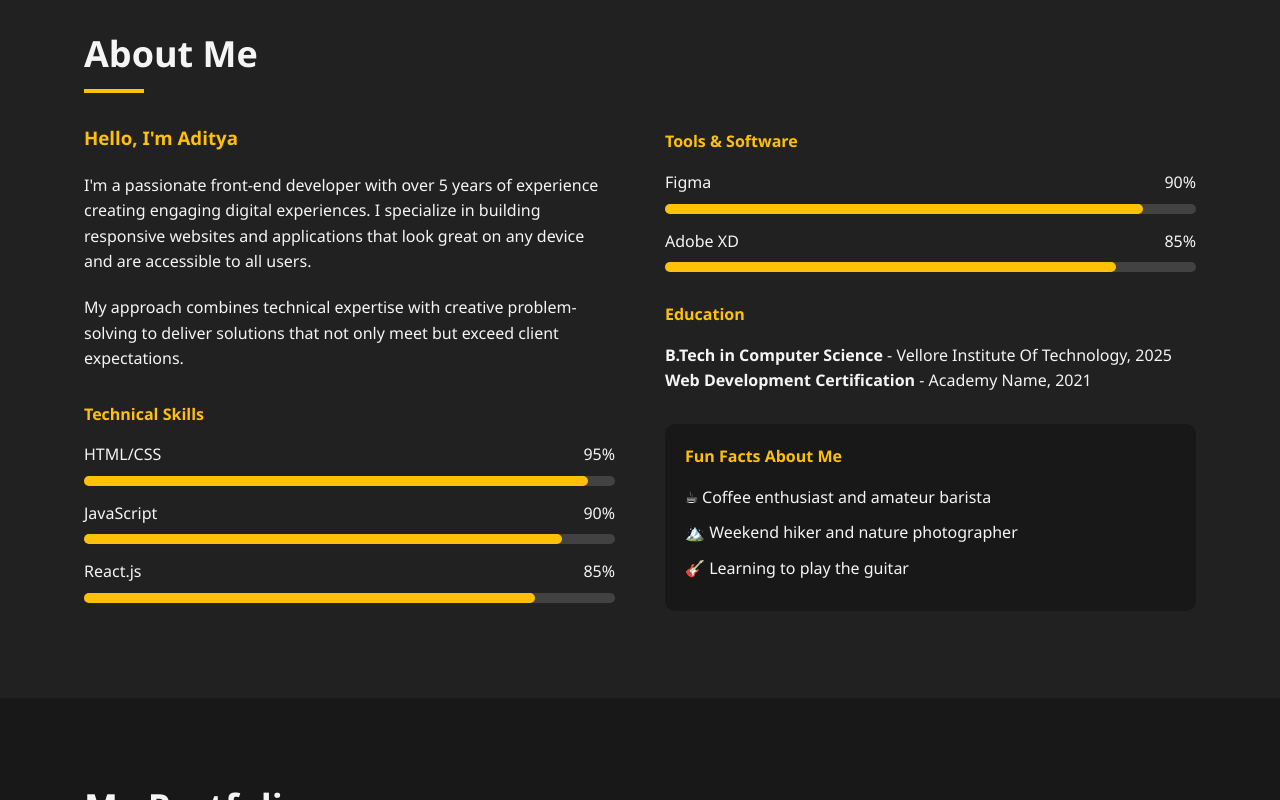
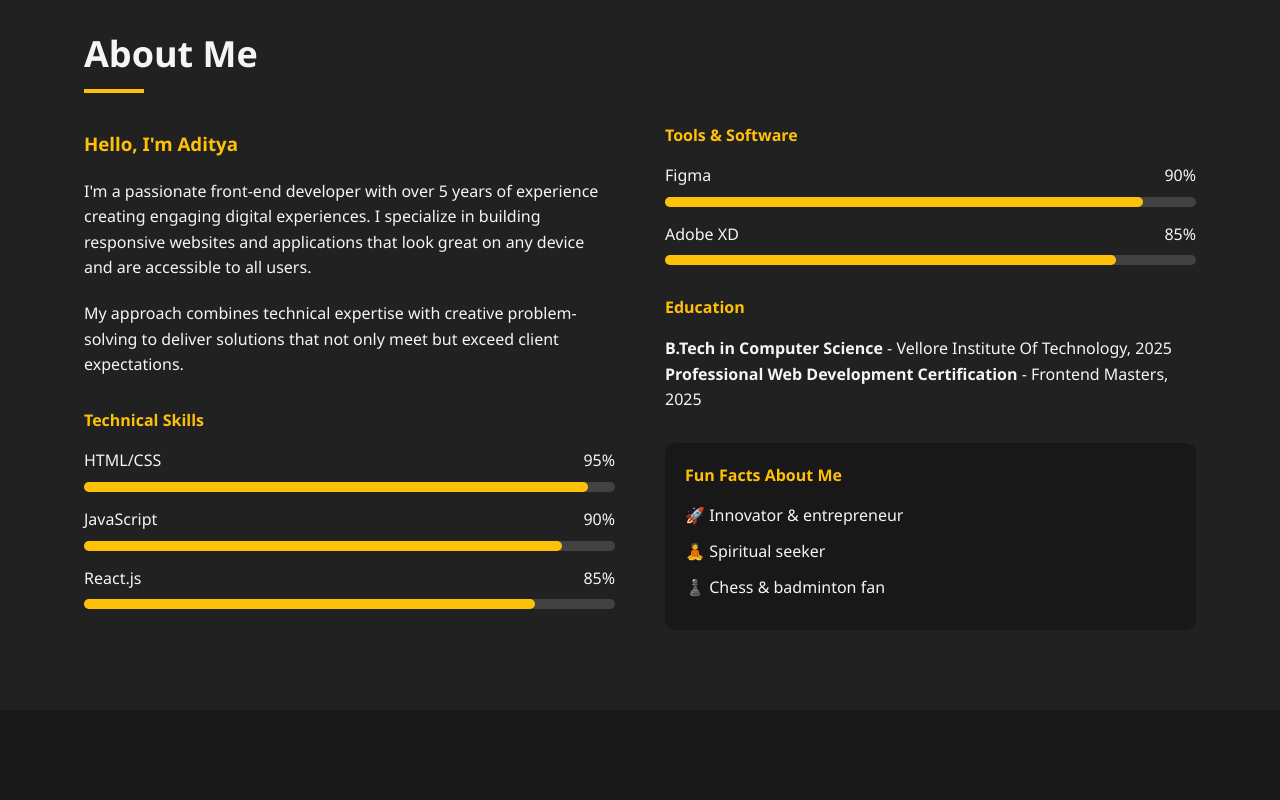
Before and after one commit to AdityaKumarJha-1922/Portfolio, a plain HTML site: page index.html in a window 1280 px wide. Shown: the part 925-1725 px from the top of the page. Drawn offline with nearby package versions, Linux system fonts and the light colour scheme.

Commit message:
Update fun facts

```diff
--- a/index.html
+++ b/index.html
@@ -739,17 +739,18 @@
                     <div style="margin-bottom: 30px;">
                         <h4 style="color: var(--yellow-primary); margin-bottom: 15px;">Education</h4>
                         <p><strong>B.Tech in Computer Science</strong> - Vellore Institute Of Technology, 2025</p>
-                        <p><strong>Web Development Certification</strong> - Academy Name, 2021</p>
+                        <p><strong>Professional Web Development Certification</strong> - Frontend Masters, 2025</p>
                     </div>
 
                     <div class="fun-facts">
                         <h4>Fun Facts About Me</h4>
                         <ul style="list-style-type: none;">
-                            <li style="margin-bottom: 10px;">☕ Coffee enthusiast and amateur barista</li>
-                            <li style="margin-bottom: 10px;">🏔️ Weekend hiker and nature photographer</li>
-                            <li style="margin-bottom: 10px;">🎸 Learning to play the guitar</li>
+                            <li style="margin-bottom: 10px;">🚀 Innovator & entrepreneur</li>
+                            <li style="margin-bottom: 10px;">🧘 Spiritual seeker</li>
+                            <li style="margin-bottom: 10px;">♟️ Chess & badminton fan</li>
                         </ul>
                     </div>
+
                 </div>
             </div>
         </div>
@@ -1011,8 +1012,8 @@
                 "ML/DL Developer",
                 "Data Scientist"
             ],
-            typeSpeed: 50, // Speed of typing
-            backSpeed: 30, // Speed of backspacing
+            typeSpeed: 90, // Speed of typing
+            backSpeed: 50, // Speed of backspacing
             loop: true, // Loop the animation
             showCursor: true, // Show blinking cursor
             cursorChar: "|", // Customize cursor character
```
